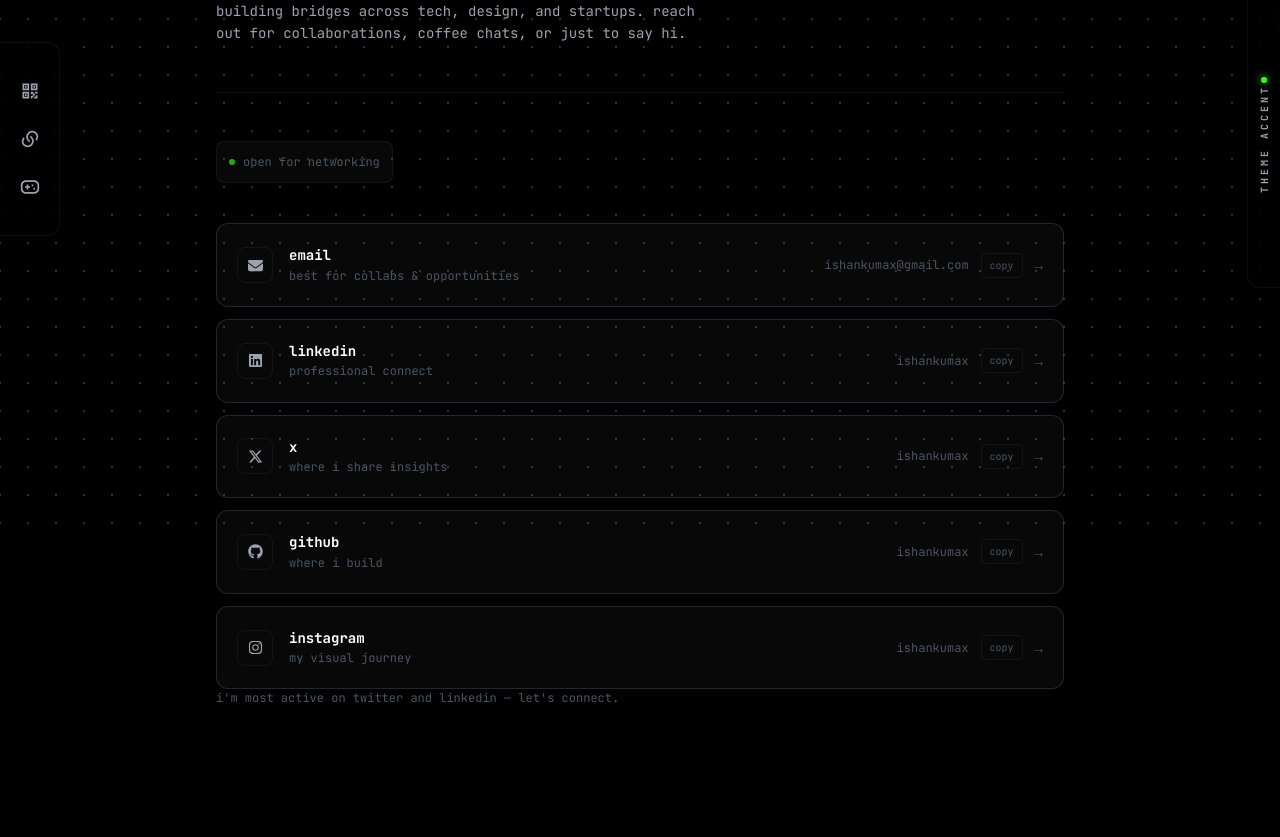
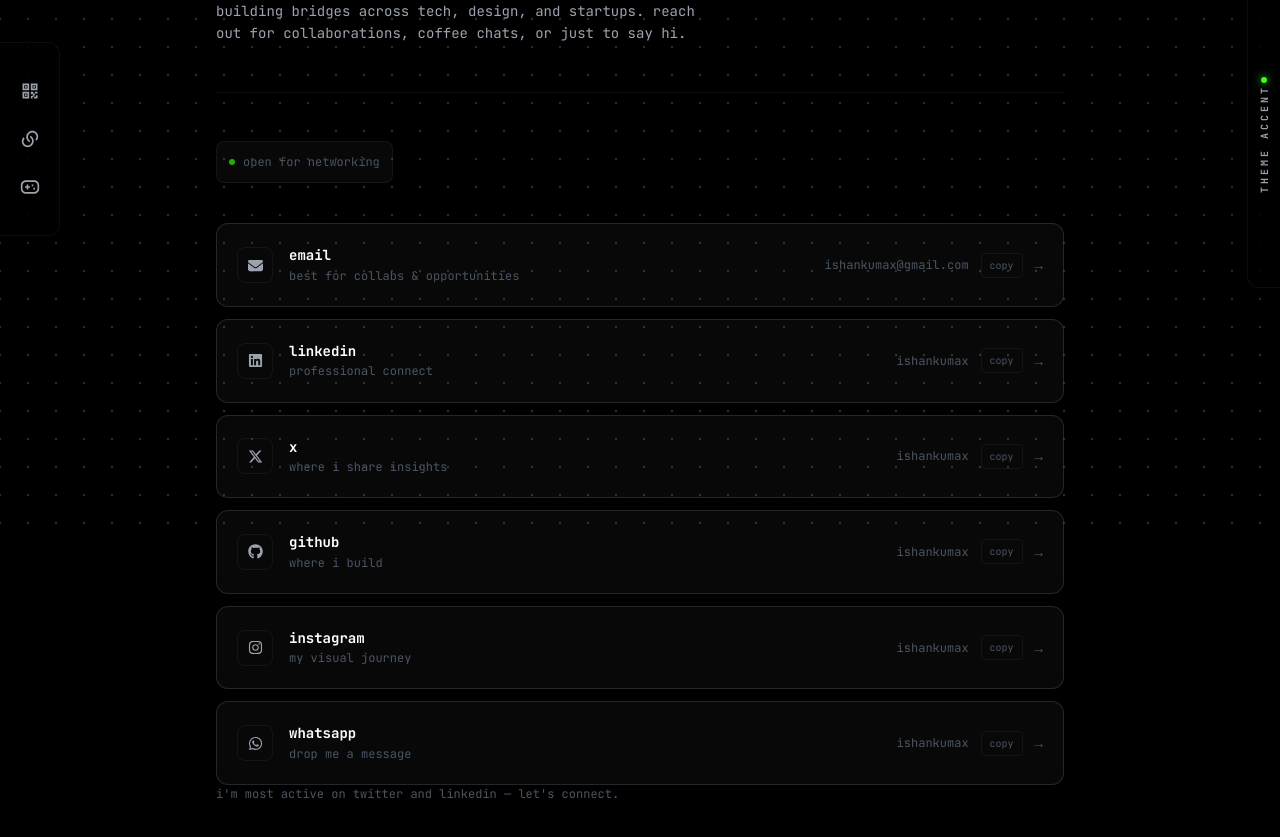
Before and after one commit to ishankumax/portfolio, a React (Vite) app: page /contact in a window 1280 px wide. Shown: the part 261-1098 px from the top of the page. Before the commit the page ends 1050 px from the top, so only its background shows below. Built offline with nearby package versions, Linux system fonts and the light colour scheme; no server answers; the database is empty.

Commit message:
feat: add WhatsApp contact card in Network page
- Import FaWhatsapp from react-icons/fa6
- Add 'whatsapp' case to getIcon() resolver
- Add WhatsApp entry to DEFAULT_LINKS with description 'drop me a message'

Part of #25

```diff
--- a/src/components/Network.jsx
+++ b/src/components/Network.jsx
@@ -1,5 +1,5 @@
 import React, { useState } from 'react'
-import { FaInstagram, FaLinkedin, FaXTwitter, FaGithub, FaEnvelope } from 'react-icons/fa6'
+import { FaInstagram, FaLinkedin, FaXTwitter, FaGithub, FaEnvelope, FaWhatsapp } from 'react-icons/fa6'
 import { RiGlobalLine, RiMailLine, RiGithubLine, RiTwitterXLine, RiLinkedinBoxLine, RiInstagramLine } from 'react-icons/ri'
 import { useContent } from '../ContentContext'
 
@@ -12,6 +12,7 @@ const getIcon = (name) => {
   if (lowerName.includes('instagram')) return <FaInstagram size={15} />
   if (lowerName.includes('github')) return <FaGithub size={15} />
   if (lowerName.includes('mail') || lowerName.includes('envelope')) return <FaEnvelope size={15} />
+  if (lowerName.includes('whatsapp')) return <FaWhatsapp size={15} />
   return <RiGlobalLine size={15} />
 }
 
@@ -50,6 +51,13 @@ const DEFAULT_LINKS = [
     href: 'https://instagram.com/ishankumax',
     icon: <FaInstagram size={15} />,
     desc: 'my visual journey'
+  },
+  {
+    label: 'whatsapp',
+    value: 'ishankumax',
+    href: 'https://wa.me/message/ishankumax',
+    icon: <FaWhatsapp size={15} />,
+    desc: 'drop me a message'
   }
 ]
 
```
